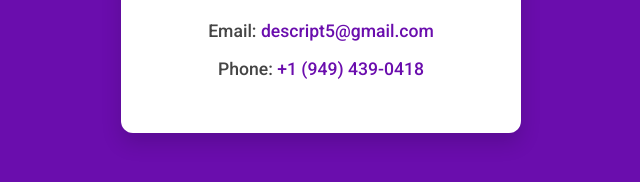
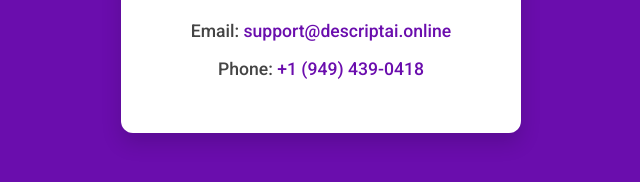
Before and after one commit to Waldo9090/DescriptSupport, a plain HTML site: page index.html in a window 1280 px wide. Shown: the part 440-622 px from the top of the page, 319-959 px from the left. Drawn offline with Linux system fonts and the light colour scheme.

Commit message:
Update index.html

```diff
--- a/index.html
+++ b/index.html
@@ -72,7 +72,7 @@
     <h1>Descript Support</h1>
     <p>If you need any assistance, please don’t hesitate to reach out. We’re here to help with any questions or issues you might have.</p>
     <div class="contact-info">
-      <p>Email: <a href="mailto:descript5@gmail.com">descript5@gmail.com</a></p>
+      <p>Email: <a href="mailto:support@descriptai.online">support@descriptai.online</a></p>
       <p>Phone: <a href="tel:+19494390418">+1 (949) 439-0418</a></p>
     </div>
   </div>
```
